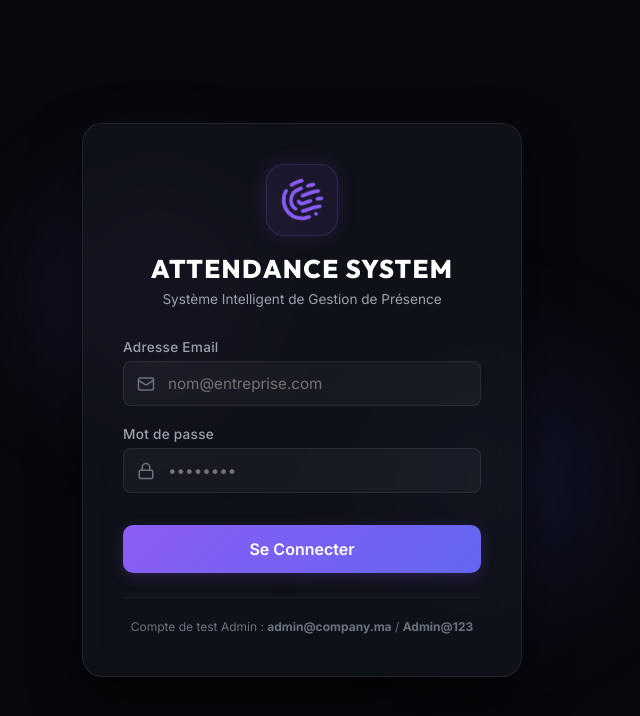
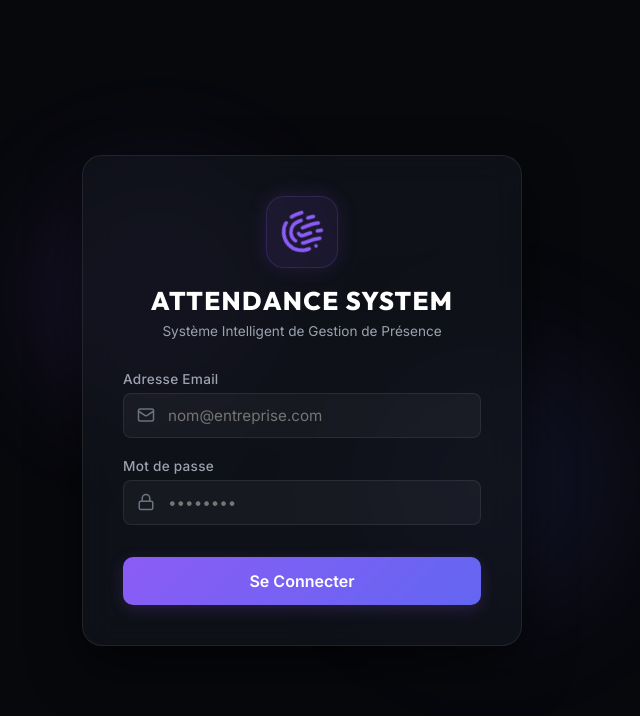
Before and after one commit to gmounir02/pointagepro, a React (Vite) app in the folder attendance-front/: page / in a window 1280 px wide. Shown: the top 716 px of the page, without its empty margins (338-978 px from the left). Built offline with nearby package versions, Linux system fonts and the light colour scheme.

Commit message:
chore: remove test credentials display from login page

```diff
--- a/attendance-front/src/components/auth/Login.jsx
+++ b/attendance-front/src/components/auth/Login.jsx
@@ -99,11 +99,6 @@ export default function Login() {
           </button>
         </form>
 
-        <div style={styles.footer}>
-          <p style={styles.footerText}>
-            Compte de test Admin : <strong>admin@company.ma</strong> / <strong>Admin@123</strong>
-          </p>
-        </div>
       </div>
     </div>
   );
```
